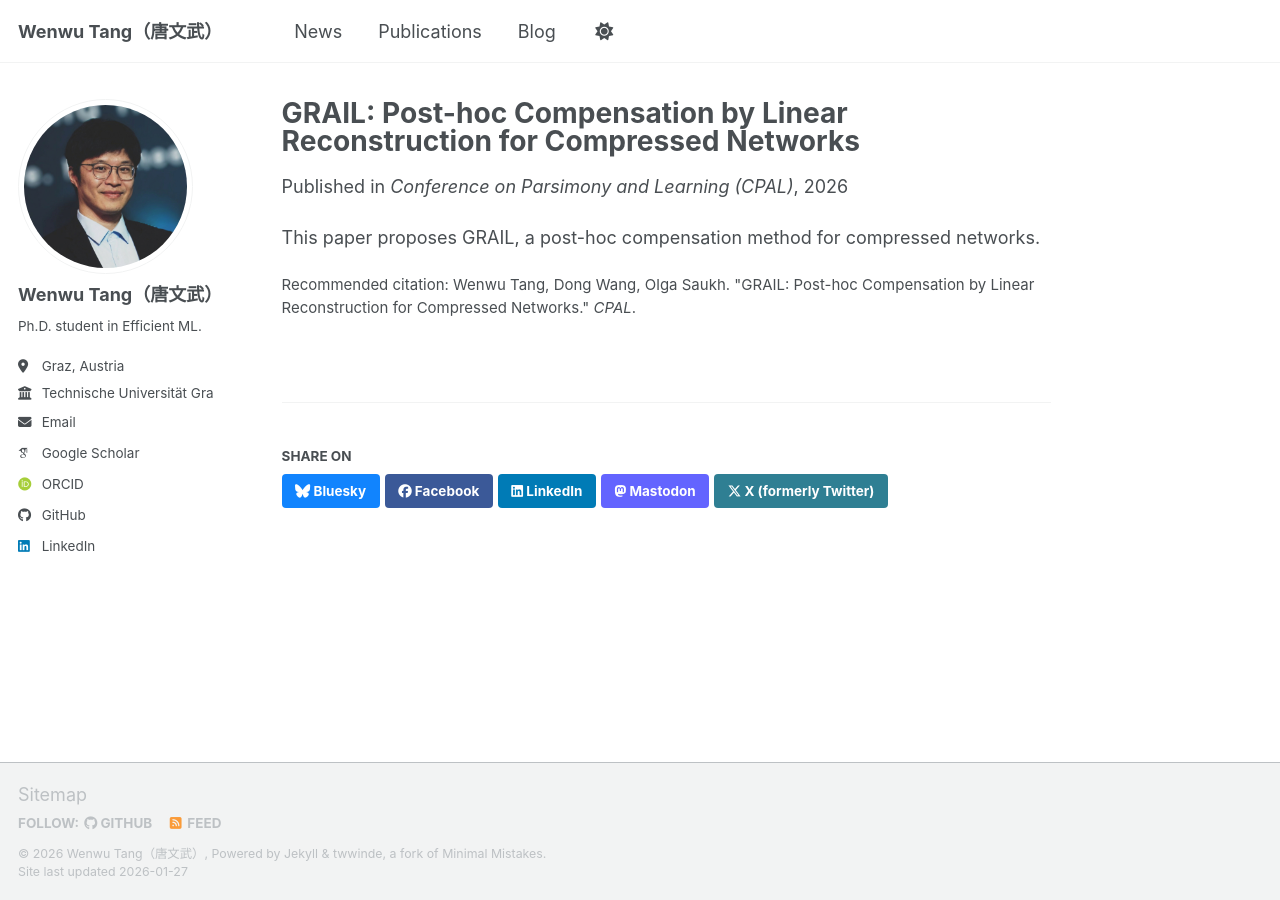
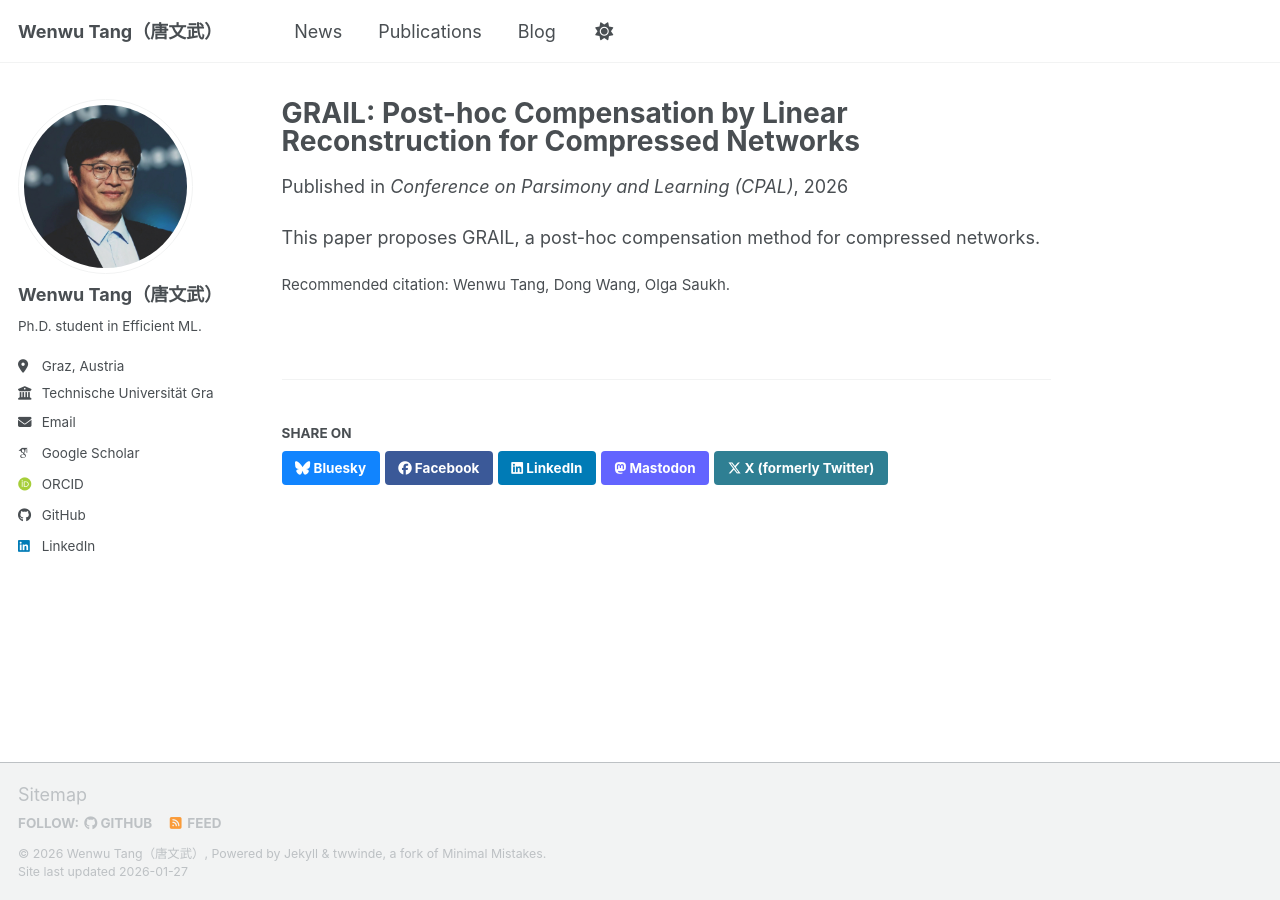
Before and after one commit to TWWinde/TWWinde.github.io, a Jekyll site: the page built from _publications/2026-01-01-grail.md, in a window 1280 px wide. Built offline with Jekyll 4.4.1, drawn with Linux system fonts in a browser that asks for light colours; some web fonts are replaced; a script bundle is joined from its source files by our own code; library files that are not in the unit come from our copies.

Commit message:
fix slider image path assignment

```diff
--- a/_includes/page__hero.html
+++ b/_includes/page__hero.html
@@ -67,9 +67,9 @@
   <div class="hero-slider" id="heroSlider">
     {% for img in page.header.overlay_images %}
     {% if img contains "://" %}
-    {% capture slide_img_path %}{{ img }}{% endcapture %}
+    {% assign slide_img_path = img %}
     {% else %}
-    {% capture slide_img_path %}{{ img | prepend: "/images/" | prepend: base_path }}{% endcapture %}
+    {% assign slide_img_path = img | prepend: "/images/" | prepend: base_path %}
     {% endif %}
     <div class="hero-slide {% if forloop.first %}active{% endif %}"
       style="background-image: {% if overlay_filter %}linear-gradient({{ overlay_filter }}, {{ overlay_filter }}), {% endif %}url('{{ slide_img_path }}');">
--- a/_publications/2026-01-01-grail.md
+++ b/_publications/2026-01-01-grail.md
@@ -6,6 +6,6 @@
 venue: 'Conference on Parsimony and Learning (CPAL)'
 header:
   teaser: grail_teaser.png
-citation: 'Wenwu Tang, Dong Wang, Olga Saukh. "GRAIL: Post-hoc Compensation by Linear Reconstruction for Compressed Networks." <i>CPAL</i>.'
+citation: 'Wenwu Tang, Dong Wang, Olga Saukh.'
 ---
 This paper proposes GRAIL, a post-hoc compensation method for compressed networks.
```
